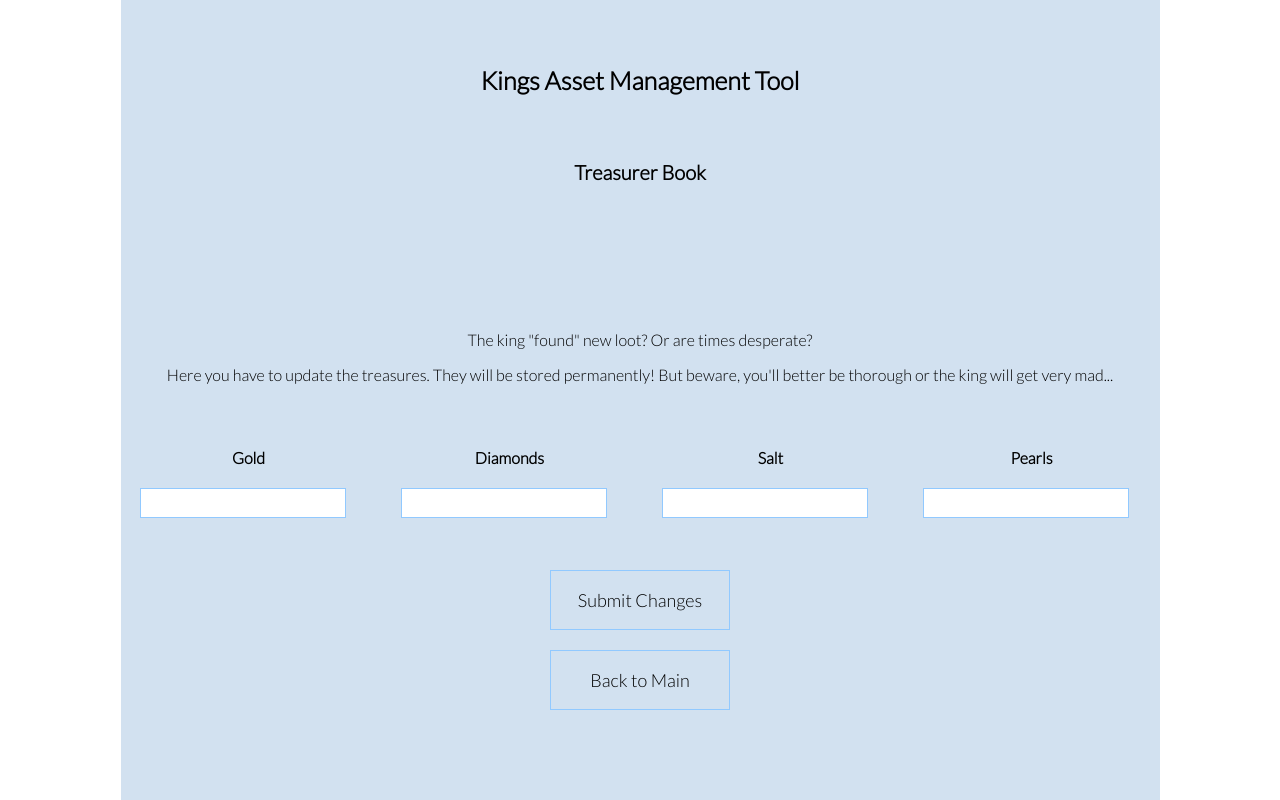
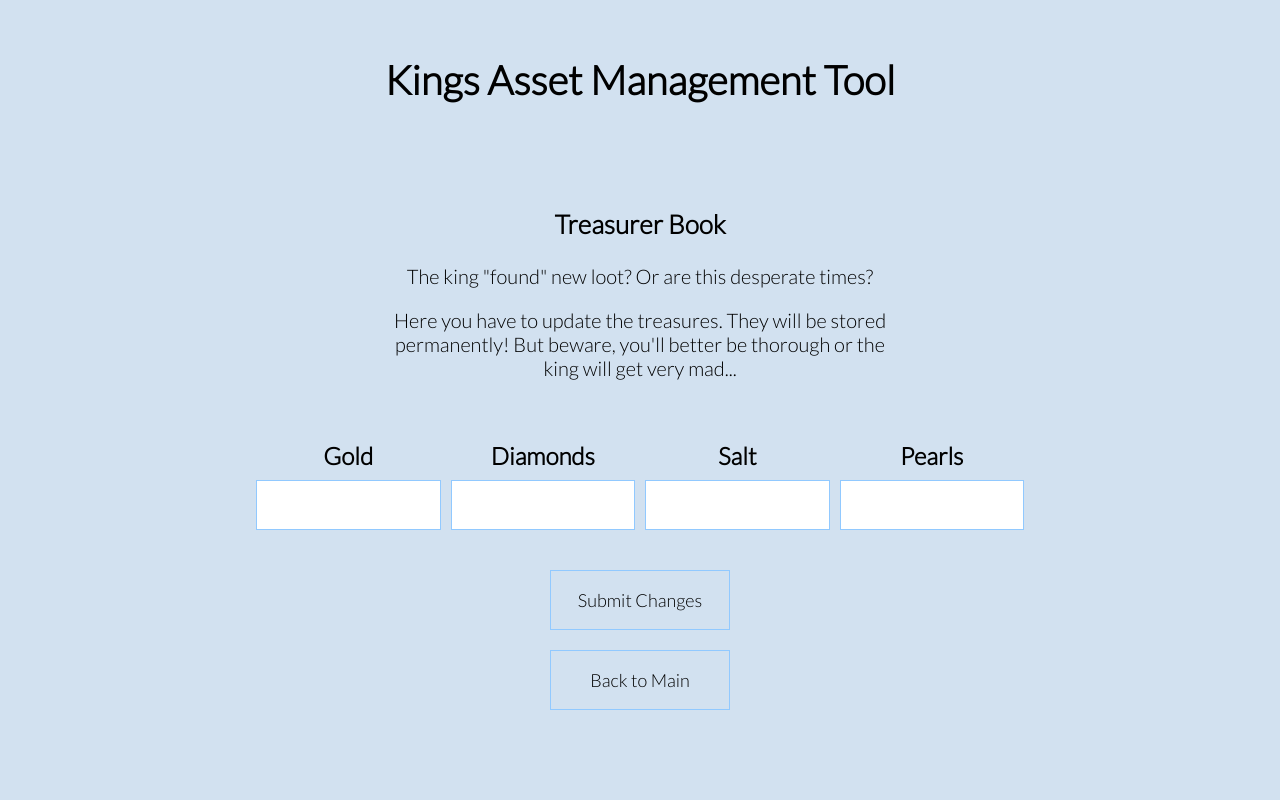
Before and after one commit to lukaskreibig/kingsassets, a React (Create React App) app: page /edit in a window 1280 px wide. Built offline with nearby package versions, Linux system fonts and the light colour scheme; no server answers.

Commit message:
media queries for desktop, complete overhaul

```diff
--- a/src/App.css
+++ b/src/App.css
@@ -47,14 +47,8 @@ body {
   align-self: flex-end;
 }
 
-.assets {
-  font-weight: 600;
-}
-
-.assetsnum {
-  font-weight: 600;
-}
-
+.assets,
+.assetsnum,
 .assetsnumedit {
   font-weight: 600;
 }
@@ -71,11 +65,6 @@ body {
   grid-gap: 5px;
   grid-template-columns: 20vw 20vw 20vw 20vw;
   grid-template-rows: 5vh 5vh;
-}
-
-.tabledescription {
-  grid-column: 1/5;
-  grid-row: 1/1;
 }
 
 input {
@@ -109,7 +98,7 @@ input[type="number"] {
 
 .btn:hover {
   transition: 0.5s ease-in-out;
-  background: #7cd89b;
+  background: #e6b16d;
 }
 
 .btn span {
@@ -123,10 +112,70 @@ input[type="number"] {
   grid-row: 8/9;
 }
 
+.green:hover {
+  transition: 0.5s ease-in-out;
+  background: #7cd89b;
+}
+
 #back {
   grid-column: 1/6;
   grid-row: 9/10;
 }
 
 @media only screen and (min-width: 768px) {
+  .container {
+    display: grid;
+    grid-template-columns: repeat(10, minmax(0, 1fr));
+  }
+
+  .banner {
+    grid-column: 1/11;
+    font-size: 40px;
+  }
+
+  .title {
+    grid-column: 1/11;
+    font-size: 26px;
+    align-self: flex-end;
+  }
+
+  .intro {
+    grid-column: 4/8;
+    width: 100%;
+    font-size: 20px;
+  }
+
+  .assets,
+  .assetsnum,
+  .assetsnumedit {
+    font-size: 24px;
+  }
+
+  .tablecontainer {
+    grid-column: 3/9;
+    grid-gap: 10px;
+    grid-template-columns: 1fr 1fr 1fr 1fr;
+  }
+
+  input {
+    width: 100%;
+    height: 50px;
+  }
+
+  input::-webkit-outer-spin-button,
+  input::-webkit-inner-spin-button {
+    -webkit-appearance: none;
+    margin: 0;
+  }
+  input[type="number"] {
+    -moz-appearance: textfield;
+  }
+
+  #submit {
+    grid-column: 1/11;
+  }
+
+  #back {
+    grid-column: 1/11;
+  }
 }
--- a/src/components/Edit.js
+++ b/src/components/Edit.js
@@ -34,7 +34,7 @@ function Edit({ treasure, handleTreasure }) {
       <div className="banner">Kings Asset Management Tool</div>
       <div className="title">Treasurer Book</div>
       <div className="intro">
-        <p> The king "found" new loot? Or are times desperate?</p>
+        <p> The king "found" new loot? Or are this desperate times?</p>
         <p>
           Here you have to update the treasures. They will be stored
           permanently! But beware, you'll better be thorough or the king will
@@ -80,7 +80,11 @@ function Edit({ treasure, handleTreasure }) {
         </form>
       </div>
 
-      <button className="btn" id="submit" onClick={() => updateAsset(edited)}>
+      <button
+        className="btn green"
+        id="submit"
+        onClick={() => updateAsset(edited)}
+      >
         <span>Submit Changes</span>
       </button>
 
--- a/src/components/Main.js
+++ b/src/components/Main.js
@@ -11,8 +11,8 @@ function Main({ treasure }) {
           Welcome my Lord!
           <p>
             You must be the Kings new treasurer? I hope your ready for this job,
-            the last one got beheaded quickly. This is the overview over the
-            King treasures!
+            the last one got beheaded quickly. Here is the overview over the
+            Kings treasure!
           </p>
         </div>
         <div className="tablecontainer">
```
